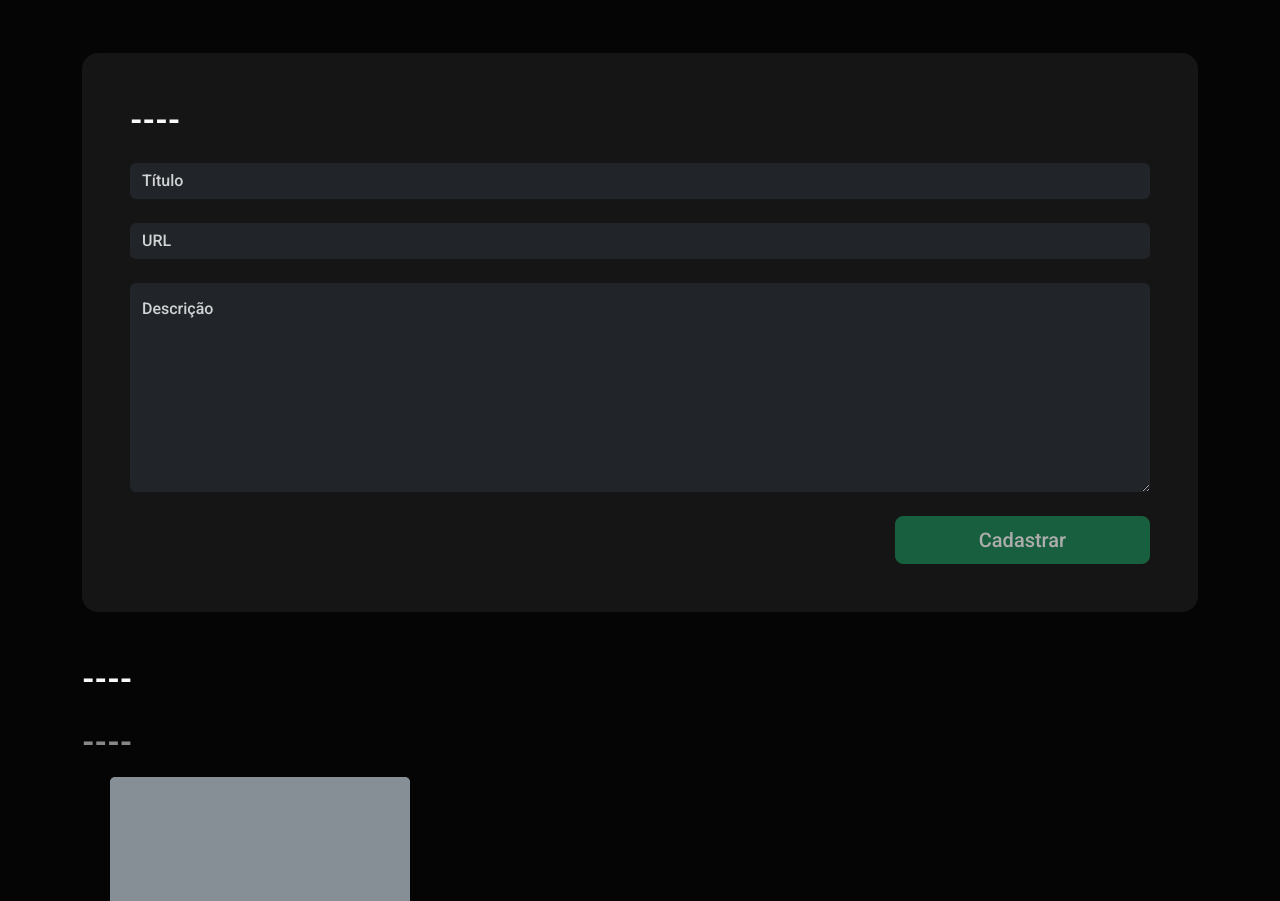
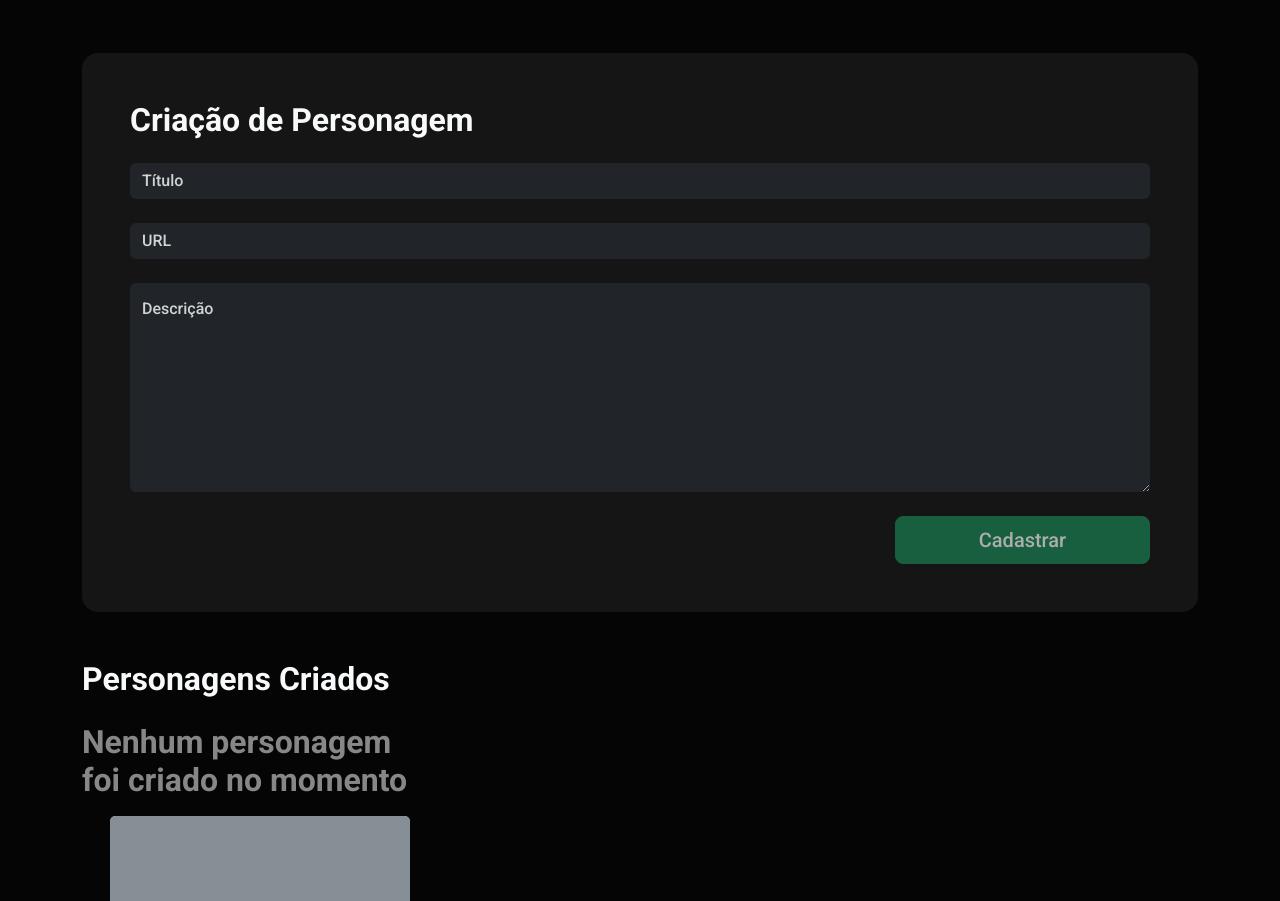
Before and after one commit to GabrielCesar48/checkpoint-I-frontend-II, a plain HTML site: page index.html in a window 1280 px wide. Shown: the part 51-952 px from the top of the page. Drawn offline with nearby package versions, Linux system fonts and the light colour scheme.

Commit message:
colocando nomes das divs

```diff
--- a/index.html
+++ b/index.html
@@ -33,7 +33,7 @@
           <form  id="formulario" class="w-100 rounded-4 p-5 formulario">
 
               <div class="mb-4" id="formTitulo">
-                  <h2 class="text-light pb-3 fw-bolder">----</h2>
+                  <h2 class="text-light pb-3 fw-bolder">Criação de Personagem</h2>
                   <input type="text" class="form-control border-0 text-bg-dark" placeholder="Título" id="imputTitulo">
                   <div id="validTitulo" class="form-text erroValidacao" >Por favor, preencha corretamente o campo Título.</div>
               </div>
@@ -61,7 +61,7 @@
       <section>
 
         <div class="row">
-          <h2 class="text-light fw-bolder mt-5 mb-3  d-flex justify-content-center  justify-content-sm-center justify-content-md-start justify-content-lg-start justify-content-xl-start">----</h2>
+          <h2 class="text-light fw-bolder mt-5 mb-3  d-flex justify-content-center  justify-content-sm-center justify-content-md-start justify-content-lg-start justify-content-xl-start">Personagens Criados</h2>
         </div>
 
 
@@ -69,7 +69,7 @@
           <div class="card-group row row-cols-1 row-cols-sm-1 row-cols-md-2 row-cols-lg-3 row-cols-xl-3 d-flex " id="cards" >
 
             <div class="row" id="noCardAdd">
-              <h2 class="fw-bolder mt-2 mb-3  d-flex justify-content-center  justify-content-sm-center justify-content-md-start justify-content-lg-start justify-content-xl-start noCardAdd">----</h2>
+              <h2 class="fw-bolder mt-2 mb-3  d-flex justify-content-center  justify-content-sm-center justify-content-md-start justify-content-lg-start justify-content-xl-start noCardAdd">Nenhum personagem foi criado no momento</h2>
             </div>
 
 
```
